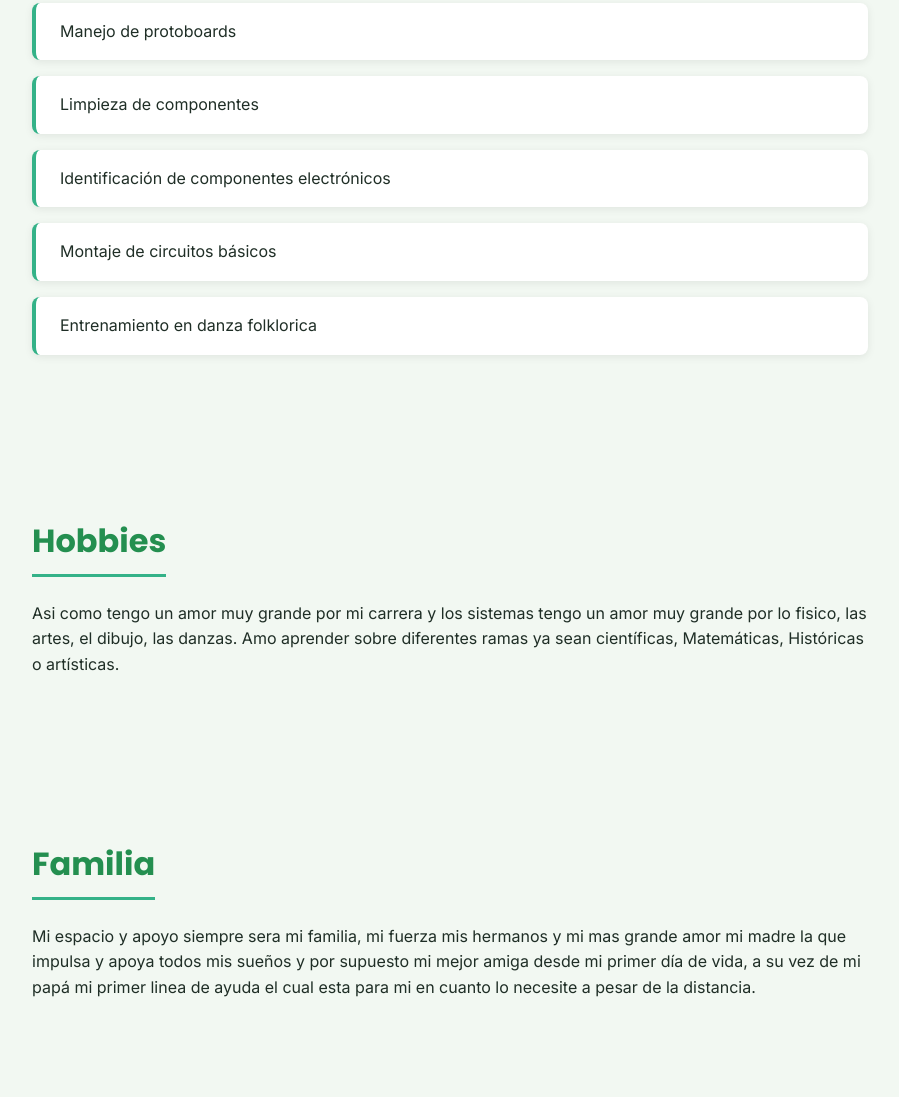
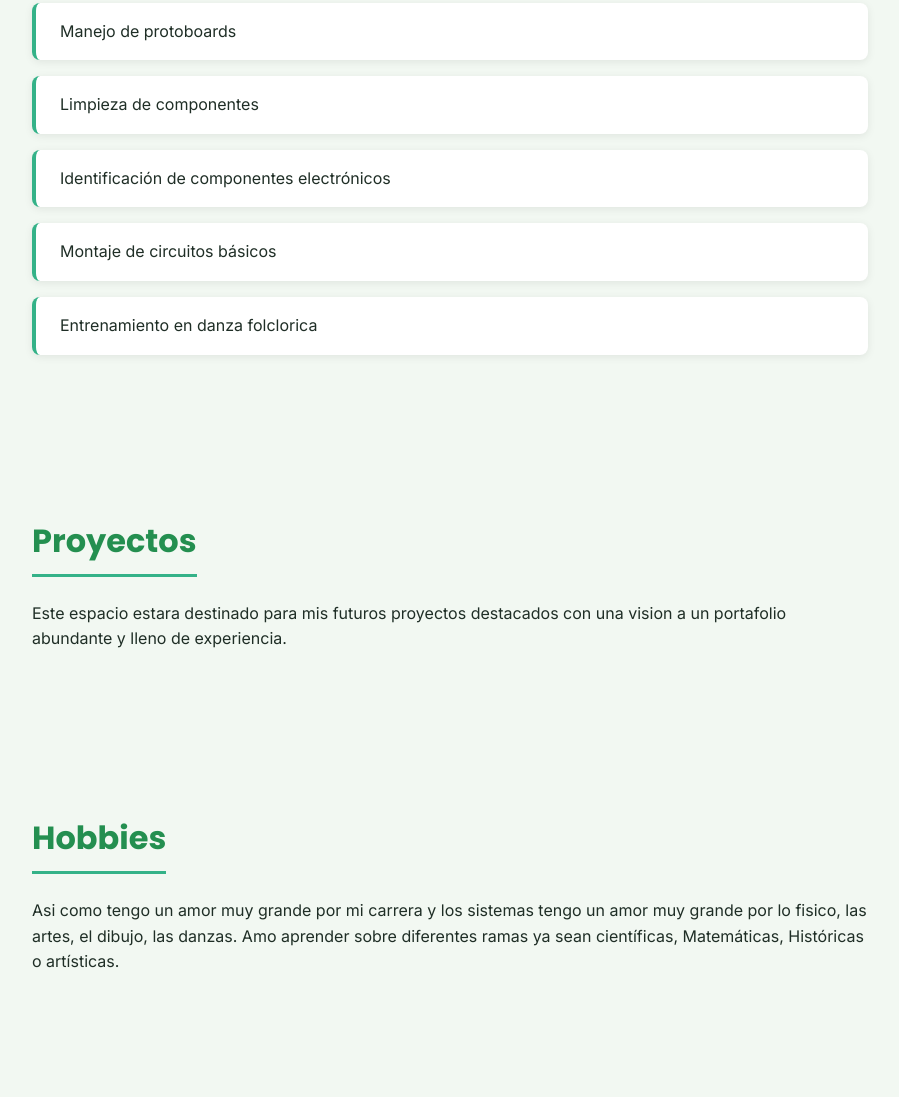
Before and after one commit to Perezrodriguezisisaileen/portafolio, a plain HTML site: page index.html in a window 1280 px wide. Shown: the part 1094-2191 px from the top of the page, without its empty margins (190-1089 px from the left). Drawn offline with Linux system fonts and the light colour scheme.

Commit message:
Update index.html

```diff
--- a/index.html
+++ b/index.html
@@ -56,8 +56,13 @@
                 <li>Limpieza de componentes</li>
                 <li>Identificación de componentes electrónicos</li>
                 <li>Montaje de circuitos básicos</li>
-                <li>Entrenamiento en danza folklorica</li>
+                <li>Entrenamiento en danza folclorica</li>
             </ul>
+        </section>
+           <!-- Proyectos-->
+        <section id="proyectos" class="seccion">
+            <h2>Proyectos</h2>
+            <p>Este espacio estara destinado para mis futuros proyectos destacados con una vision a un portafolio abundante y lleno de experiencia.</p>
         </section>
 
         <!-- Hobbies -->
```
